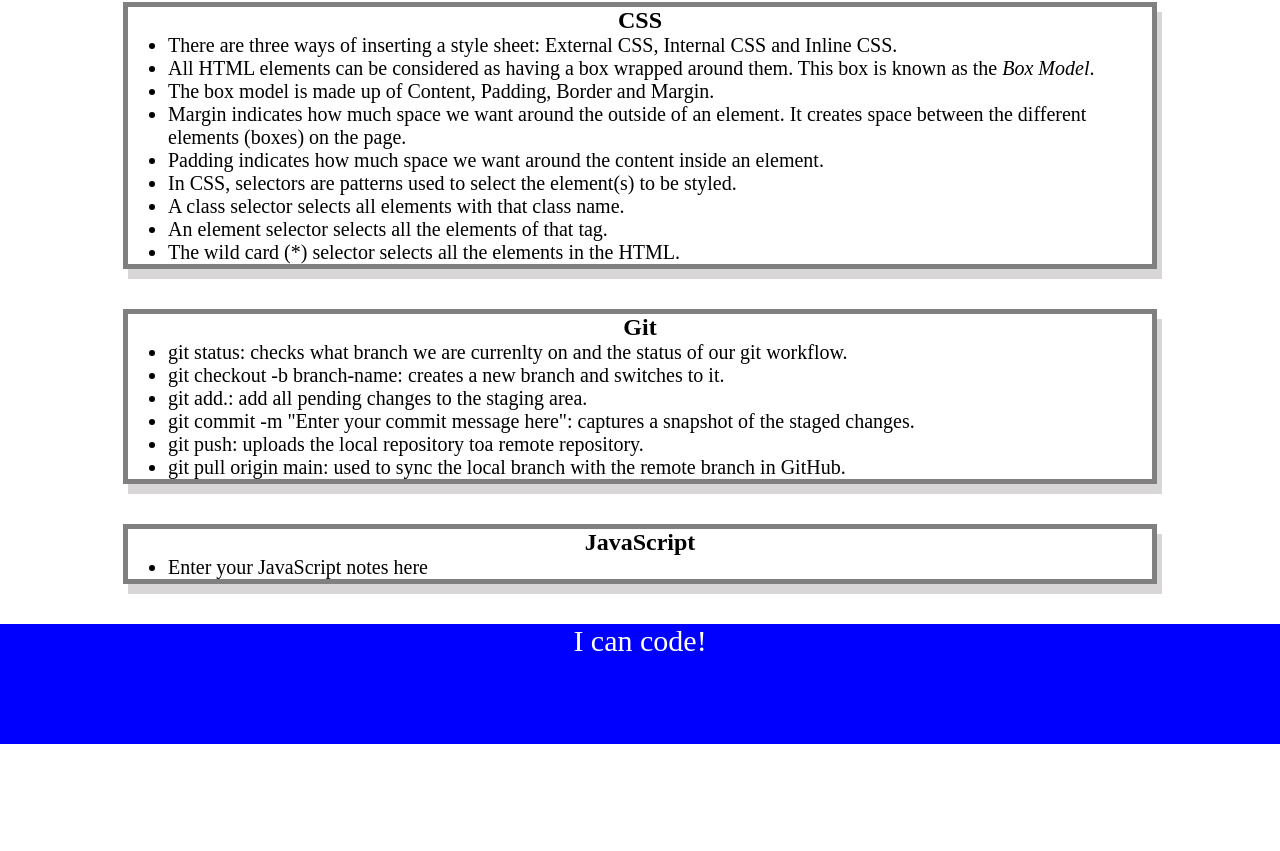
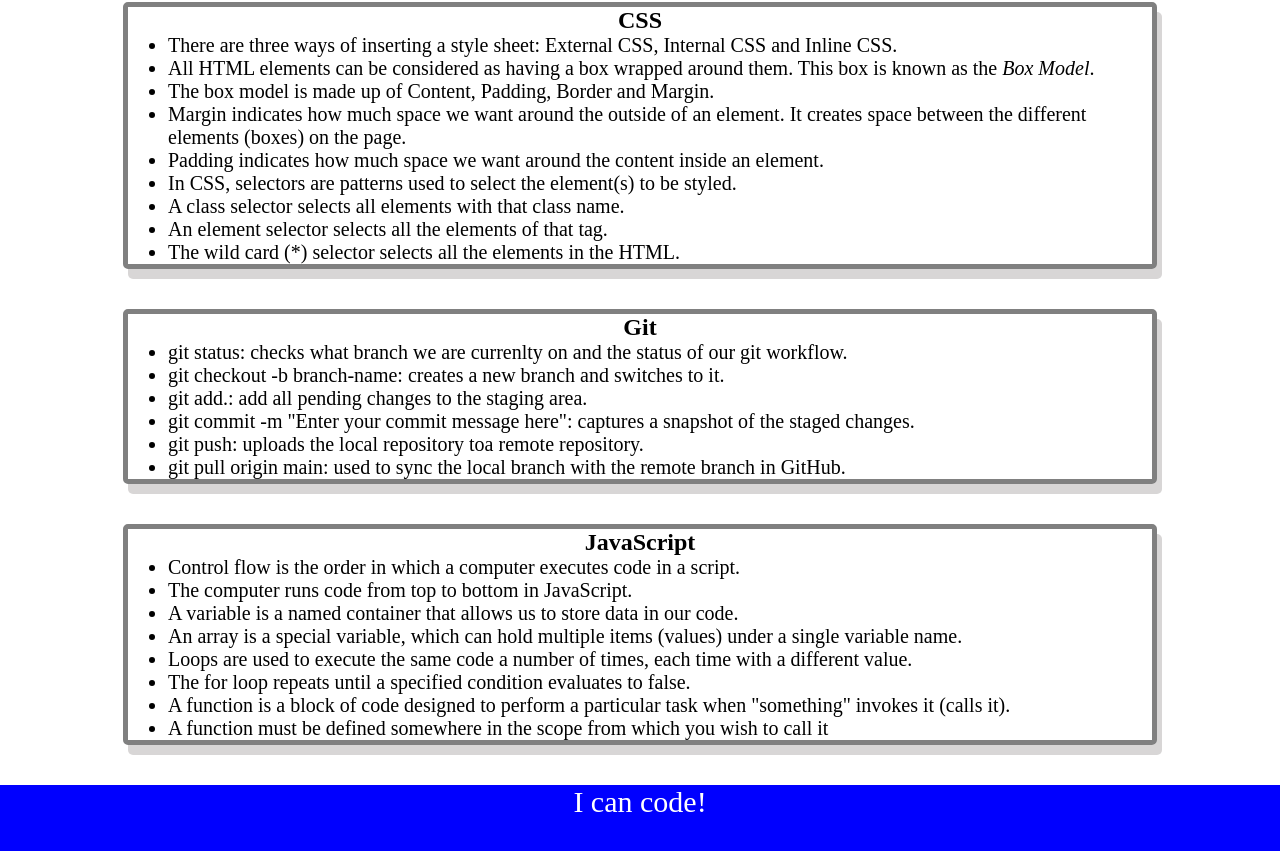
Before and after one commit to OsmanTolo/prework-study-guide, a plain HTML site: page index.html in a window 1280 px wide. Shown: the part 419-1270 px from the top of the page. Before the commit the page ends 1163 px from the top, so only its background shows below. Drawn offline with Linux system fonts and the light colour scheme.

Commit message:
add a function

```diff
--- a/assets/script.js
+++ b/assets/script.js
@@ -1,19 +1,27 @@
 var topics = ["HTML", "CSS", "Git", "JavaScript"];
+var randomTopic = topics[Math.floor(Math.random() * topics.length)];
 
-/*
-if (topic === "HTML") {
+function selectTopics() {
+  if (randomTopic === "HTML") {
     console.log("Let's study HTML!");
-} else if (topic === "CSS") {
+  } else if (randomTopic === "CSS") {
     console.log("Let's study CSS!");
-} else if (topic === "Git") {
+  } else if (randomTopic === "Git") {
     console.log("Let's study Git!");
-} else if (topic === "JavaScript") {
+  } else if (randomTopic === "JavaScript") {
     console.log("Let's study JavaScript!");
   } else {
     console.log("Please try again!");
   }
-*/
+}
 
-for (let i = 0; i < topics.length; i++) {
-  console.log(topics[i]);
+function listTopics() {
+  for (var x = 0; x < topics.length; x++) {
+    console.log(topics[x]);
   }
+}
+
+console.log("Here are the topics w elearned through Prework:");
+listTopics();
+console.log("Which topic should we study first?");
+selectTopics();
--- a/assets/style.css
+++ b/assets/style.css
@@ -39,4 +39,5 @@ p {
   margin: 40px auto;
   border: 5px solid gray;
   box-shadow: 5px 10px #d8d6d6;
+  border-radius: 5px;
 }
--- a/index.html
+++ b/index.html
@@ -14,6 +14,7 @@
         src="./assets/bowtie-cat.png"
         alt="Profile image of cat wearing a bow tie."
       />
+      <h2>✨ Open the Console to See What's Happening ✨</h2>
     </header>
     <main>
       <section class="card" id="html-section">
@@ -107,7 +108,35 @@
       <section class="card" id="javascript-section">
         <h2>JavaScript</h2>
         <ul>
-          <li>Enter your JavaScript notes here</li>
+          <li>
+            Control flow is the order in which a computer executes code in a
+            script.
+          </li>
+
+          <li>The computer runs code from top to bottom in JavaScript.</li>
+          <li>
+            A variable is a named container that allows us to store data in our
+            code.
+          </li>
+          <li>
+            An array is a special variable, which can hold multiple items
+            (values) under a single variable name.
+          </li>
+          <li>
+            Loops are used to execute the same code a number of times, each time
+            with a different value.
+          </li>
+          <li>
+            The for loop repeats until a specified condition evaluates to false.
+          </li>
+          <li>
+            A function is a block of code designed to perform a particular task
+            when "something" invokes it (calls it).
+          </li>
+          <li>
+            A function must be defined somewhere in the scope from which you
+            wish to call it
+          </li>
         </ul>
       </section>
     </main>
@@ -115,5 +144,6 @@
     <footer>
       <p>I can code!</p>
     </footer>
+    <script src="./assets/script.js"></script>
   </body>
 </html>
```
Lines whose indentation alone changed are shown as unchanged.
